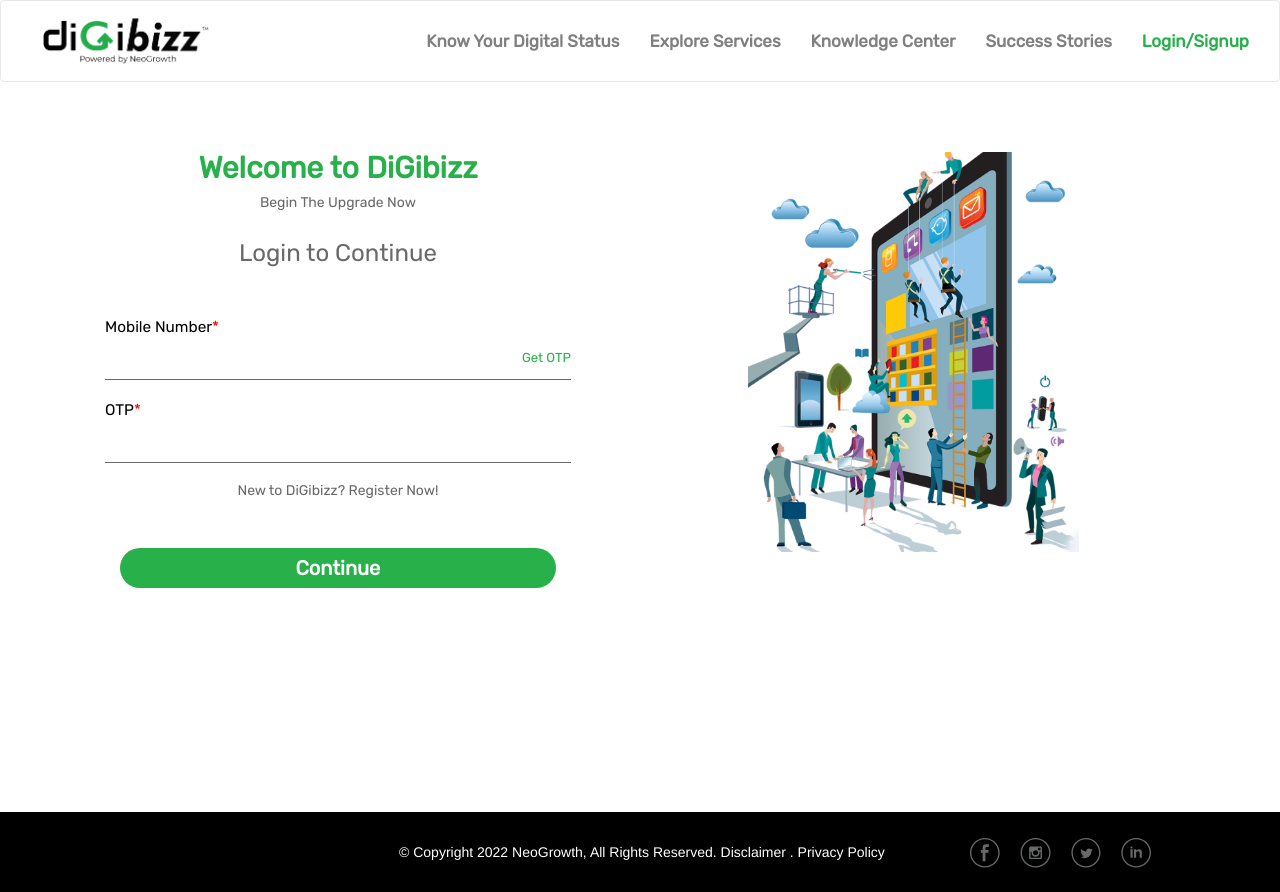
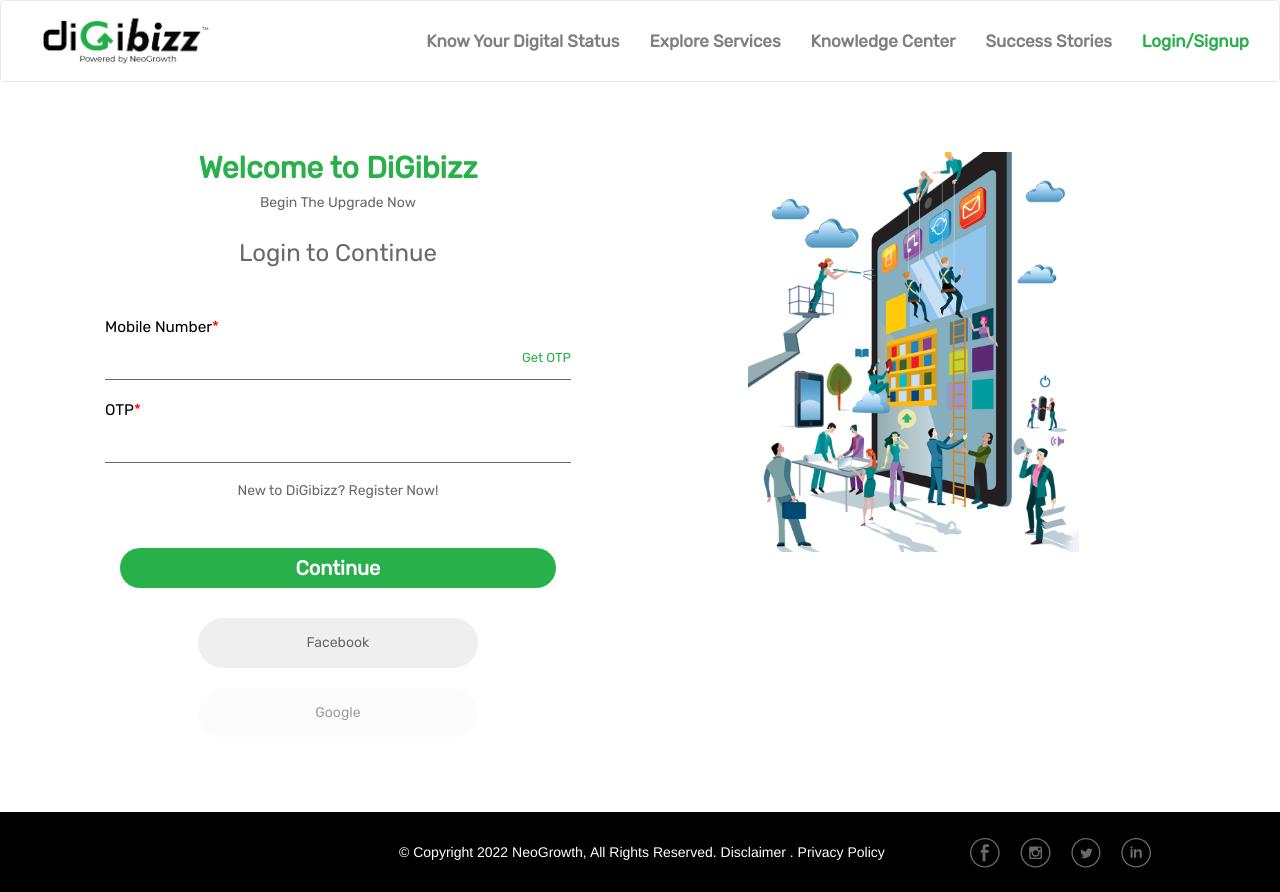
Before and after one commit to amitsingh43/ng_digibizz_frontend, a React (Create React App) app: page /login in a window 1280 px wide. Built offline with nearby package versions, Linux system fonts and the light colour scheme; no server answers.

Commit message:
login with google and facebook front done

```diff
--- a/package.json
+++ b/package.json
@@ -9,6 +9,7 @@
     "react": "^17.0.1",
     "react-dom": "^17.0.1",
     "react-ga": "^3.3.0",
+    "react-google-login": "^5.2.2",
     "react-gtm-module": "^2.0.11",
     "react-meta-tags": "^1.0.1",
     "react-pdf": "^5.3.0",
--- a/src/screens/login/login.js
+++ b/src/screens/login/login.js
@@ -6,12 +6,20 @@
 import login_banner from "assets/login_banner.png";
 import OTPInput from "components/OTPInput";
 import { post_user_details } from "screens/questionnaire/store/actions";
+import { GoogleLogin } from 'react-google-login';
+
 import {
   COMPANY_NAME,
   TERMS_AND_CONDITIONS_2,
   TERMS_AND_CONDITIONS_1,
 } from "store/strings";
 import TAndC from "components/termsAndConditions";
+
+
+const responseGoogle = (response) => {
+  console.log(response);
+}
+
 
 export default function Login() {
   const dispatch = useDispatch();
@@ -148,6 +156,39 @@
                   </a>
                 </div>
               </div>
+              <div className="col-lg-12">
+                <div className="text-center" style={{flexDirection: "row"}}>
+                  <button type="button"
+                          style={{width: '280px', height: '50px', borderRadius: '50px', marginLeft: '15px',
+                            marginRight: '15px',
+                            marginTop: '10px',
+                            marginBottom: '10px'
+                  }} className="btn">
+                    Facebook
+                  </button>
+
+                  <GoogleLogin
+                      clientId="243451522541-m0j4cm5brc41br32hdl0uvh0udiu4iad.apps.googleusercontent.com"
+                      render={renderProps => (
+                          <button type="button"
+                                  onClick={renderProps.onClick}
+                                  disabled={renderProps.disabled}
+                                  style={{
+                                    width: '280px', height: '50px', borderRadius: '50px', marginLeft: '15px', marginRight: '15px',
+                                    marginTop: '10px',
+                                    marginBottom: '10px'
+                          }} className="btn">
+                            Google
+                          </button>
+                      )}
+                      buttonText="Login"
+                      onSuccess={responseGoogle}
+                      onFailure={responseGoogle}
+                      cookiePolicy={'single_host_origin'}
+                  />
+
+                </div>
+              </div>
             </div>
           </div>
           <div
```
Also changed, not shown: 1 other file (tests, documents, lock files or other folders).
